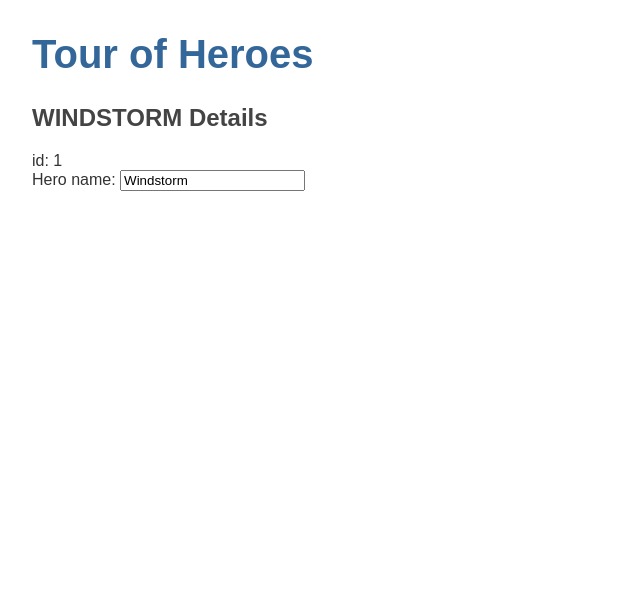
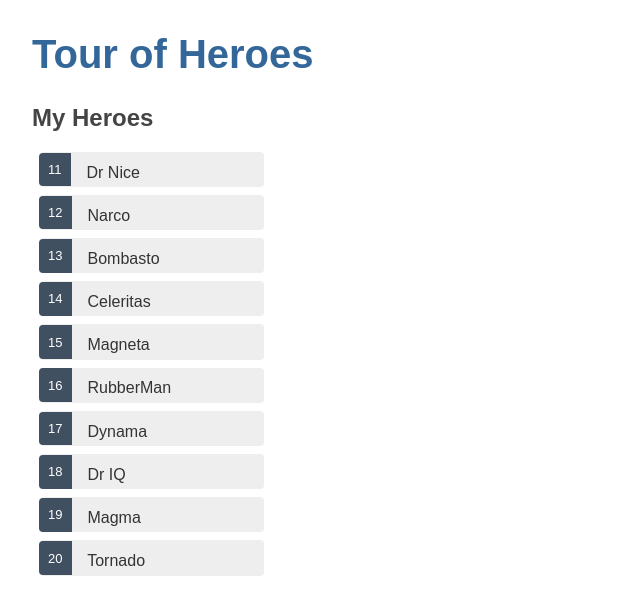
Before and after one commit to Utkarshsteve/Angular_Tour_Of_Heroes, an Angular app: page / in a window 1280 px wide. Shown: the top 614 px of the page, without its empty margins (0-640 px from the left). Built offline with nearby package versions, Linux system fonts and the light colour scheme.

Commit message:
*ngFor to display a list; *ngIf to conditionally include/exclude a HTML block; class binding and event binding

```diff
--- a/src/app/heroes/heroes.component.css
+++ b/src/app/heroes/heroes.component.css
@@ -0,0 +1,57 @@
+.heroes {
+    margin: 0 0 2em 0;
+    list-style-type: none;
+    padding: 0;
+    width: 15em;
+}
+
+.heroes li {
+    cursor: pointer;
+    position: relative;
+    left: 0;
+    background-color: #EEE;
+    margin: .5em;
+    padding: .3em 0;
+    height: 1.6em;
+    border-radius: 4px;
+}
+
+.heroes li:hover{
+    color: #2c3a41;
+    background-color: #e6e6e6;
+    left: .1em;
+}
+
+.heroes li.selected {
+    background-color: black;
+    color: white;
+}
+
+.heroes li.selected:hover {
+    background-color: #505050;
+    color: white;
+}
+
+.heroes li.selected:active {
+    background-color: black;
+    color: white;
+}
+
+.heroes .badge {
+    display: inline-block;
+    font-size: small;
+    color: white;
+    padding: 0.8em 0.7em 0 0.7em;
+    background-color: #405061;
+    line-height: 1em;
+    position: relative;
+    left: -1px;
+    top: -4px;
+    height: 1.8em;
+    margin-right: .8em;
+    border-radius: 4px 0 0 4px;
+}
+
+input {
+    padding: .5rem;
+}
--- a/src/app/heroes/heroes.component.html
+++ b/src/app/heroes/heroes.component.html
@@ -1,6 +1,18 @@
-<h2>{{hero.name | uppercase}} Details</h2>
-<div><span>id: </span>{{hero.id}}</div>
-<div>
-    <label for="name">Hero name: </label>
-    <input id="name" [(ngModel)]="hero.name" placeholder="name">
+<h2>My Heroes</h2>
+<ul class="heroes">
+    <li *ngFor="let hero of heroes"
+    [class.selected]="hero === selectedHero"
+    (click)="onSelect(hero)">
+    <span class="badge">{{hero.id}}</span> {{hero.name}}
+    </li>
+</ul>
+
+<div *ngIf="selectedHero">
+
+    <h2>{{selectedHero.name | uppercase}} Details</h2>
+    <div><span>id: </span>{{selectedHero.id}}</div>
+    <div>
+        <label for="name">Hero name: </label>
+        <input id="name" [(ngModel)]="selectedHero.name" placeholder="name">
+    </div>
 </div>
--- a/src/app/heroes/heroes.component.ts
+++ b/src/app/heroes/heroes.component.ts
@@ -1,5 +1,6 @@
 import { Component, OnInit } from '@angular/core';
 import { IHero } from '../hero';
+import { HEROES } from '../mock-heroes';
 
 
 @Component({
@@ -9,14 +10,17 @@
 })
 export class HeroesComponent implements OnInit {
 
-  hero: IHero = {
-    id: 1,
-    name: 'Windstorm'
-  };
+  heroes = HEROES;
+  selectedHero?: IHero;
+
 
   constructor() { }
 
   ngOnInit(): void {
   }
 
+  onSelect(hero: IHero): void {
+    this.selectedHero = hero;
+  }
+
 }
--- /dev/null
+++ b/src/app/mock-heroes.ts
@@ -0,0 +1,14 @@
+import { IHero } from './hero';
+
+export const HEROES: IHero[] = [
+  { id: 11, name: 'Dr Nice' },
+  { id: 12, name: 'Narco' },
+  { id: 13, name: 'Bombasto' },
+  { id: 14, name: 'Celeritas' },
+  { id: 15, name: 'Magneta' },
+  { id: 16, name: 'RubberMan' },
+  { id: 17, name: 'Dynama' },
+  { id: 18, name: 'Dr IQ' },
+  { id: 19, name: 'Magma' },
+  { id: 20, name: 'Tornado' }
+]
```
